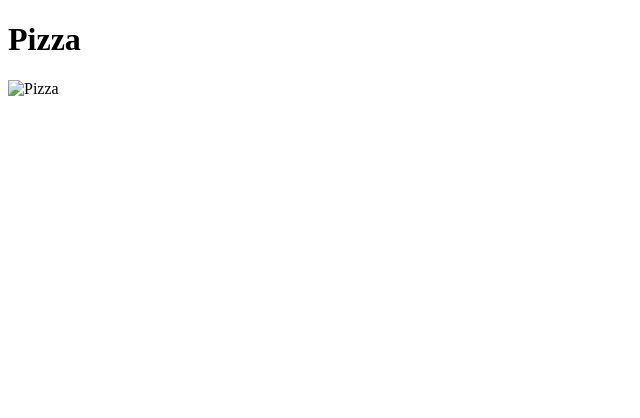
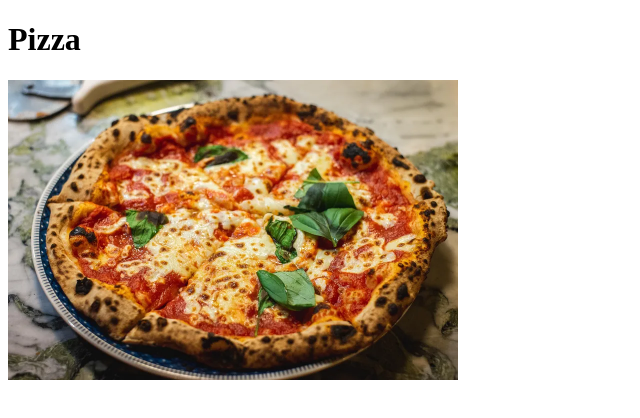
Before and after one commit to tiku132/odin-recipes, a plain HTML site: page recipes/pizza.html in a window 1280 px wide. Shown: the whole page, without its empty margins (0-640 px from the left). Drawn offline with Linux system fonts and the light colour scheme.

Commit message:
Fix typo in pizza.html so the picture is shown

```diff
--- a/recipes/pizza.html
+++ b/recipes/pizza.html
@@ -7,6 +7,6 @@
 </head>
 <body>
     <h1>Pizza</h1>
-    <img src="../img/pzza.jpg" alt="Pizza" height="300" width="450">
+    <img src="../img/pizza.jpg" alt="Pizza" height="300" width="450">
 </body>
 </html>
```
